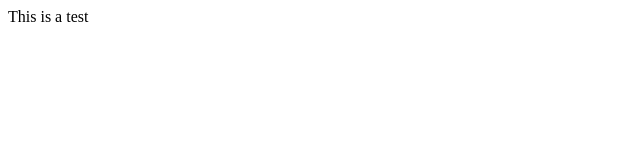
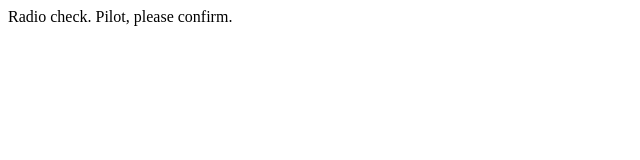
Before and after one commit to dhutch501/communication-log, a plain HTML site: page index.html in a window 1280 px wide. Shown: the whole page, without its empty margins (0-640 px from the left). Drawn offline with Linux system fonts and the light colour scheme.

Commit message:
returning to previous status

```diff
--- a/index.html
+++ b/index.html
@@ -1,6 +1,5 @@
 <html>
 <body>
-   <p>This is a test</p>
-
+   <p>Radio check. Pilot, please confirm.</p>
 </body>
 </html>
```
